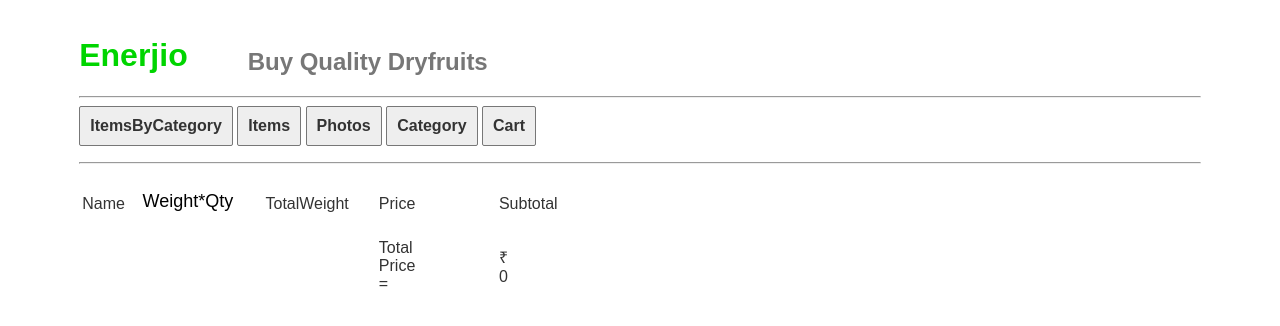
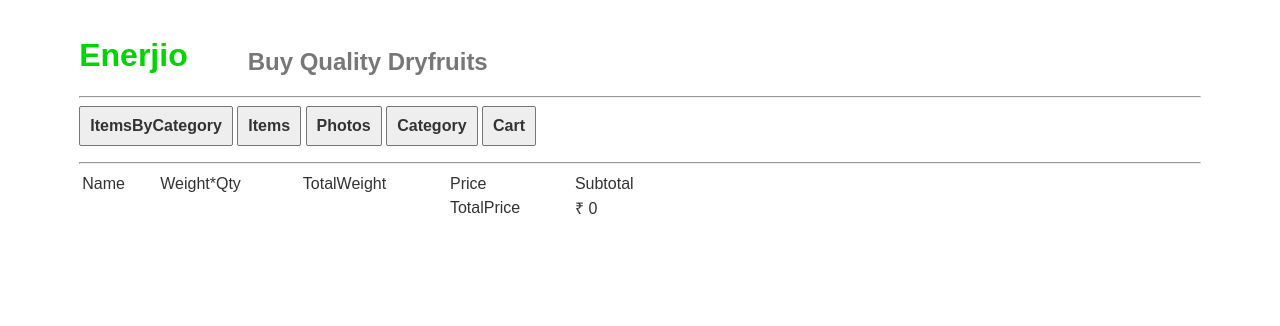
Before and after one commit to prabhusachin/https-github.com-sachin-ta-enerjiyo, a Svelte app: page / in a window 1280 px wide. Both pictures are taken after a click on the button "Cart". Shown: the top 326 px of the page. Built offline with nearby package versions, Linux system fonts and the light colour scheme.

Commit message:
gui alignment

```diff
--- a/src/App.svelte
+++ b/src/App.svelte
@@ -507,29 +507,13 @@
 </div>
 {/if}
 {#if showCart}
-<table border="0" width="500">
-<tr><td><span class = "productname">Name</span></td>
-<td><ul class = "lineitemscontainer"><li class = "col2">Weight*Qty</li></ul></td>
-<td><span class = "width15">TotalWeight</span></td>
-<td><span class = "width15">Price</span></td>
-<td><span class = "width15">Subtotal</span></td></tr>
+<table border="0" width="600">
+<tr><td>Name</td><td>Weight*Qty</td><td>TotalWeight</td><td>Price</td><td>Subtotal</td></tr>
 {#each cartProducts as {name,prodlineitems,price},i}
-    <tr><td><span class = "productname">{name}</span></td>
-	<td><ul class = "lineitemscontainer">
-		{#each prodlineitems as {weight,qty},j}
-		<li class = "col2">{weight} * {qty}</li>
-		{/each}
-		</ul></td>
-	<td><span class = "width15">{getTotalWeight (prodlineitems)} &nbsp;Kg</span></td>
-	<td><span class = "width15">&#8377; {price}</span></td>
-	<td><span class = "width15">&#8377; {getTotalPrice (name,prodlineitems)}</span></td>
-	<td><button class = "" on:click={()=>removeFromCart(name)}>Remove</button></td></tr>
-		{/each}
-	<tr><td><span class = "productname">&nbsp;</span></td>
-	<td><ul class = "lineitemscontainer"><li class = "col2">&nbsp;</li></ul></td>
-	<td><span class = "width15">&nbsp;</span></td>
-	<td><span class = "width15">Total Price = </span></td>
-	<td><span class = "width15">&#8377; {carttotalprice}</span></td></tr>
+    <tr><td>{name}</td><td>{#each prodlineitems as {weight,qty},j}{weight} * {qty}{/each}</td><td>{getTotalWeight (prodlineitems)} &nbsp;Kg</td><td>&#8377; {price}</td>
+	<td>&#8377; {getTotalPrice (name,prodlineitems)}</td><td><button class = "" on:click={()=>removeFromCart(name)}>Remove</button></td></tr>
+{/each}
+   <tr><td>&nbsp;</td><td>&nbsp;</td><td>&nbsp;</td><td>TotalPrice</td><td>&#8377; {carttotalprice}</td></tr>
 </table>
 {/if}
 </body>
```
